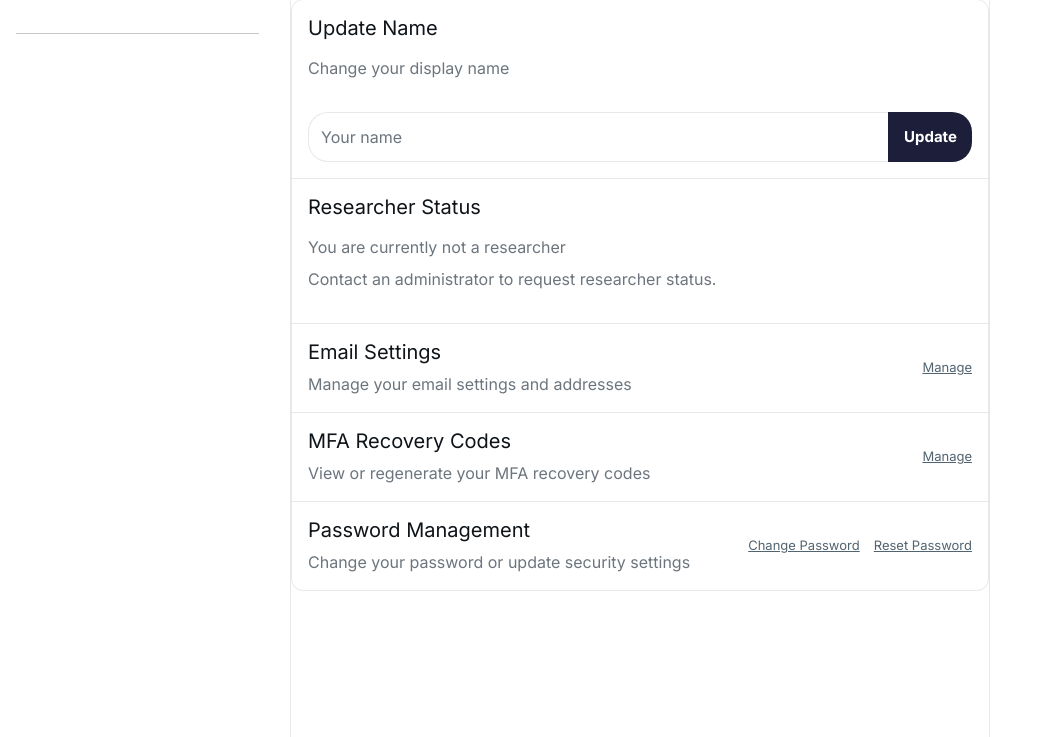
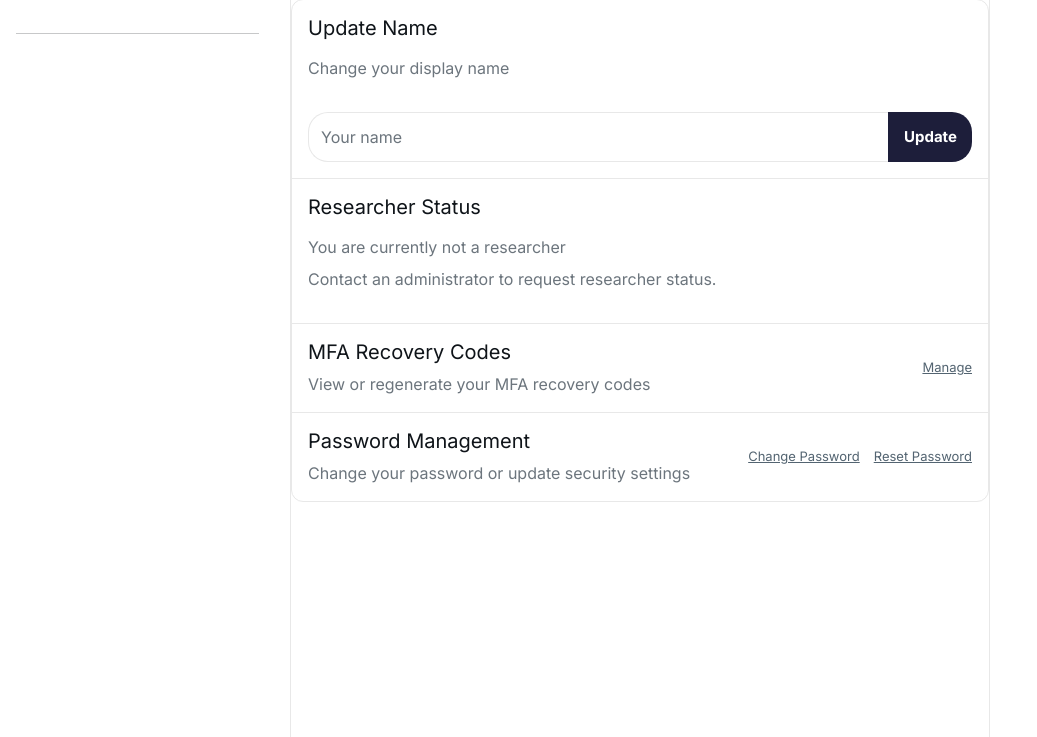
Before and after one commit to crcresearch/public-discourse-sandbox, a Django app: template public_discourse_sandbox/templates/pages/settings.html in a window 1280 px wide. Shown: the part 63-800 px from the top of the page, without its empty margins (0-1037 px from the left). Run offline with Django 5.2, Linux system fonts and the light colour scheme; the template is opened without the code that fills it, so the values that code supplies are empty; some libraries are stand-ins or nearby versions.

Commit message:
remove email settings from the setting page
We can't change them anyway

```diff
--- a/public_discourse_sandbox/templates/pages/settings.html
+++ b/public_discourse_sandbox/templates/pages/settings.html
@@ -46,7 +46,7 @@
             </div> -->
 
             <!-- Email Settings Section -->
-            <div class="form-group" style="border-bottom: 1px solid var(--border-color); padding: 16px;">
+            <!-- <div class="form-group" style="border-bottom: 1px solid var(--border-color); padding: 16px;">
                 <div class="d-flex justify-content-between align-items-center">
                     <div>
                         <h5>Email Settings</h5>
@@ -57,7 +57,7 @@
                         <span>Manage</span>
                     </a>
                 </div>
-            </div>
+            </div>     -->
 
             <!-- MFA Section -->
             <div class="form-group" style="border-bottom: 1px solid var(--border-color); padding: 16px;">
```
